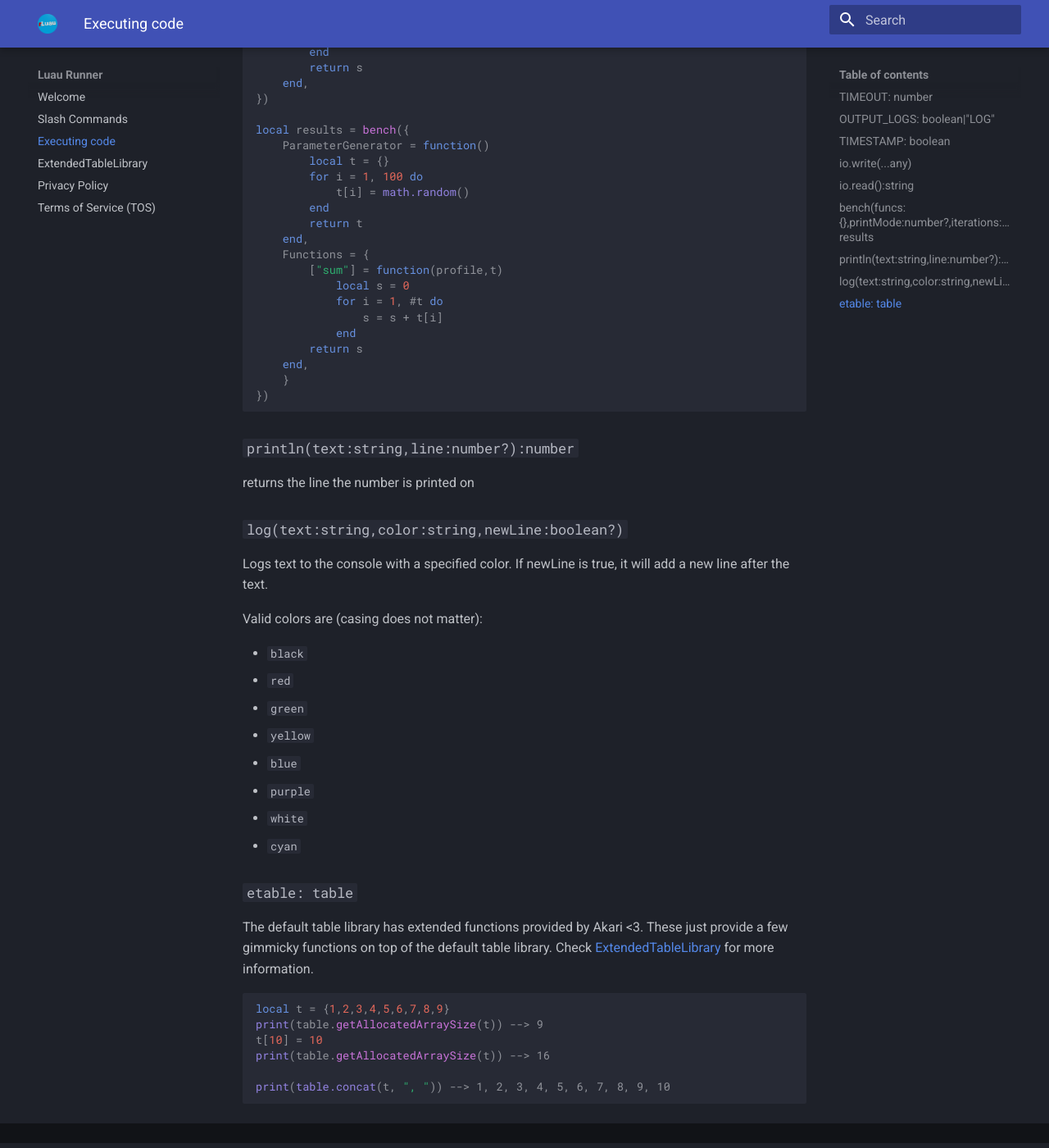
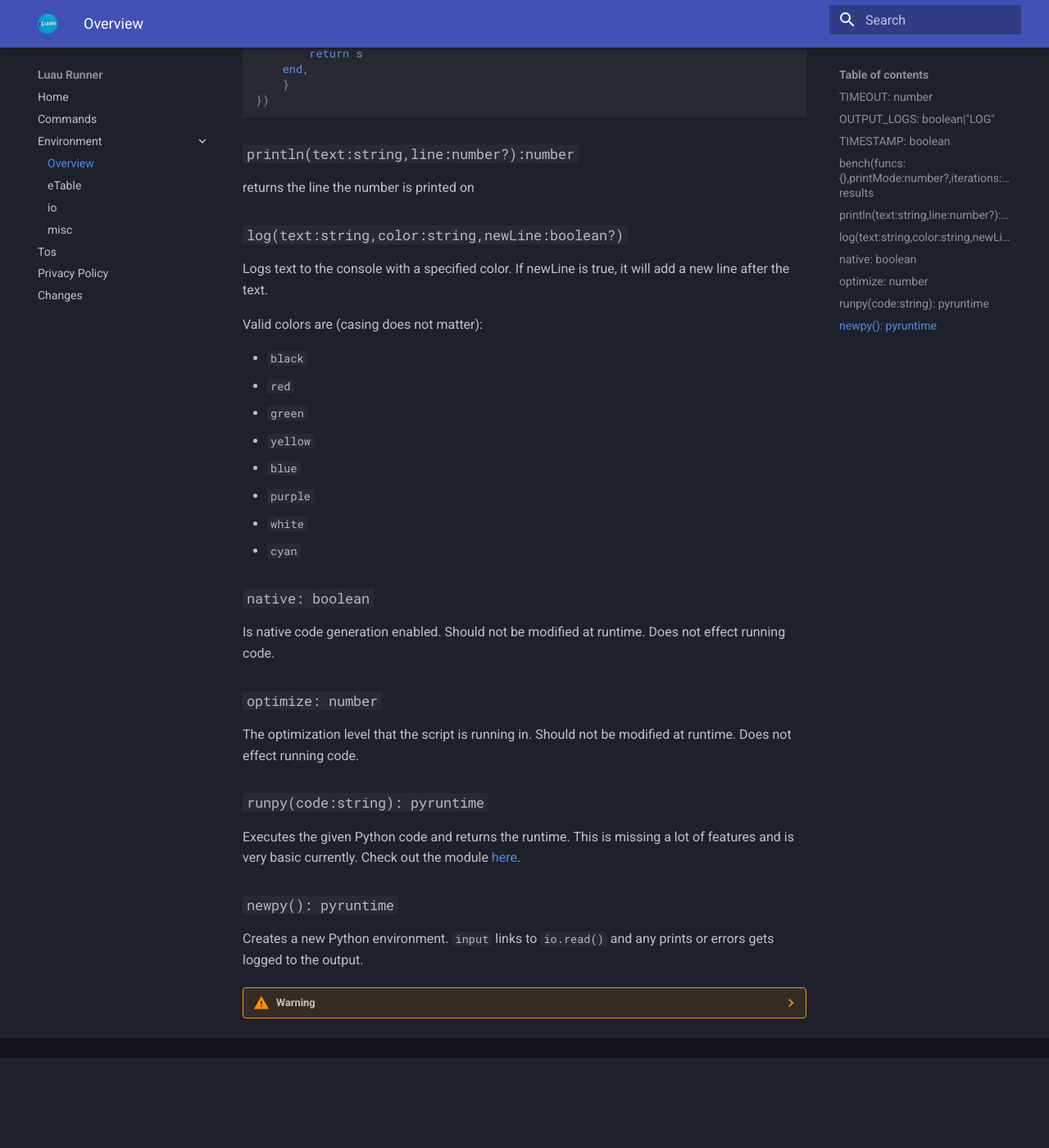
Before and after one commit to haotian2006/LuauBotSite, an MkDocs documentation site: the page built from docs/Environment/index.md, in a window 1280 px wide and 1400 px high, scrolled down 1975 px. Shown: the whole window at 82% size. Built offline with MkDocs 1.6.1 and Material for MkDocs 9.7.7, drawn with Linux system fonts in a browser that asks for light colours; after the commit the page ends 3271 px from its top, so only the background shows below that; some of the changed text lies outside the part shown.

Commit message:
changes to docs

````diff
--- a/docs/Env.md
+++ b/docs/Environment/index.md
@@ -20,24 +20,12 @@ end
     The maximum time a session can run for is 5 minutes before it shuts down.
 
 
+
 ### `OUTPUT_LOGS: boolean|"LOG"`
 Should a file be attached once the code execution finishes, containing all the outputs, defaults to false. If set to "LOG" then headers will not be included.
 
 ### `TIMESTAMP: boolean`
 Should the time stamp be included when logging. If false it will not give a timeout warning and does not apply to errors. Defaults to false.
-
-### `io.write(...any)`
-Does not add spaces between args and does not output tables expanded.If `TIMESTAMP` is false, then do not create a new line.
-
-### `io.read():string`
-yields the thread until `/input` is given. Unlike lua this does not have any args.
-
-You can also provide inputs in the code using `--@<input>` comments.
-```lua
---@Hello, World!
-local input = io.read()
-print(input) --> Hello, World!
-```
 
 ### `bench(funcs:{},printMode:number?,iterations:number?,delayEveryXIter:number?): results`
 
@@ -104,17 +92,20 @@ Valid colors are (casing does not matter):
 - `white`
 - `cyan`
 
-### `etable: table`
 
-The default table library has extended functions provided by Akari <3.
-These just provide a few gimmicky functions on top of the default table library.
-Check [ExtendedTableLibrary](./ExtendedTableLibrary.md) for more information.
+### `native: boolean`
+Is native code generation enabled. Should not be modified at runtime. Does not effect running code.
 
-```lua
-local t = {1,2,3,4,5,6,7,8,9}
-print(table.getAllocatedArraySize(t)) --> 9
-t[10] = 10
-print(table.getAllocatedArraySize(t)) --> 16
+### `optimize: number`
+The optimization level that the script is running in. Should not be modified at runtime. Does not effect running code.
 
-print(table.concat(t, ", ")) --> 1, 2, 3, 4, 5, 6, 7, 8, 9, 10
-```
+### `runpy(code:string): pyruntime`
+Executes the given Python code and returns the runtime. This is missing a lot of features and is very basic currently.
+Check out the module [here](https://devforum.roblox.com/t/pylua-python-interpreter-in-luau/3672669).
+
+### `newpy(): pyruntime`
+Creates a new Python environment. `input` links to `io.read()` and any prints or errors gets logged to the output.
+
+
+??? warning
+    These were added for gimmicky purposes and are just here for fun.
--- a/mkdocs.yml
+++ b/mkdocs.yml
@@ -30,6 +30,17 @@ theme:
 
 extra:
   generator: false
+nav:
+  - Home: index.md
+  - Commands: Commands.md
+  - Environment:
+    - Overview: Environment/index.md
+    - eTable: Environment/etable.md
+    - io: Environment/io.md
+    - misc: Environment/misc.md
+  - Tos: Tos.md
+  - Privacy Policy: PrivacyPolicy.md
+  - Changes: Changes.md
 
 
 markdown_extensions:
````
Also changed, not shown: docs/Changes.md (added, +11 -0 lines), docs/Commands.md (+1 -5 lines), docs/Environment/etable.md (renamed from docs/ExtendedTableLibrary.md, +13 -1 lines), docs/Environment/io.md (added, +59 -0 lines), docs/Environment/misc.md (added, +16 -0 lines).
